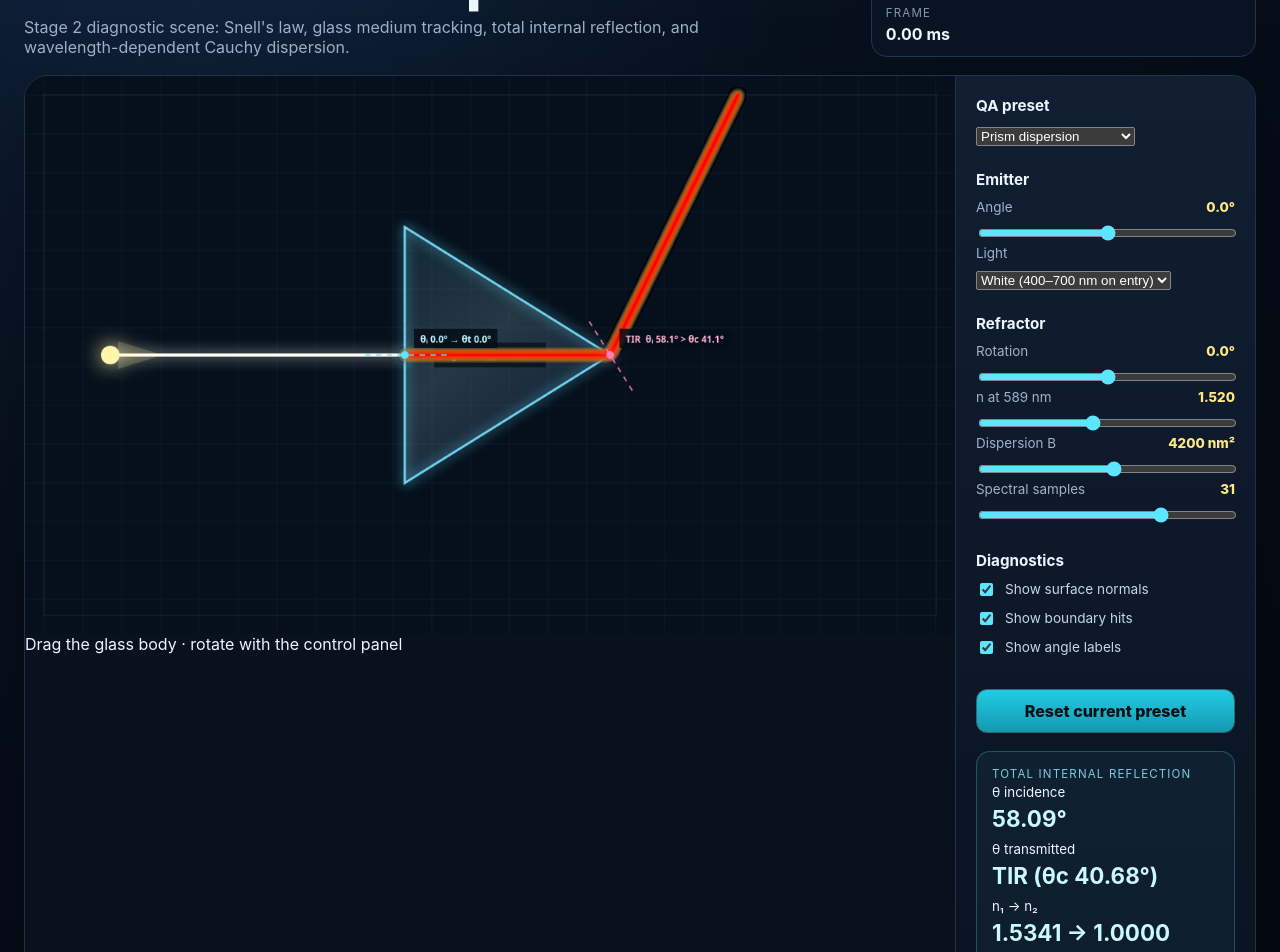
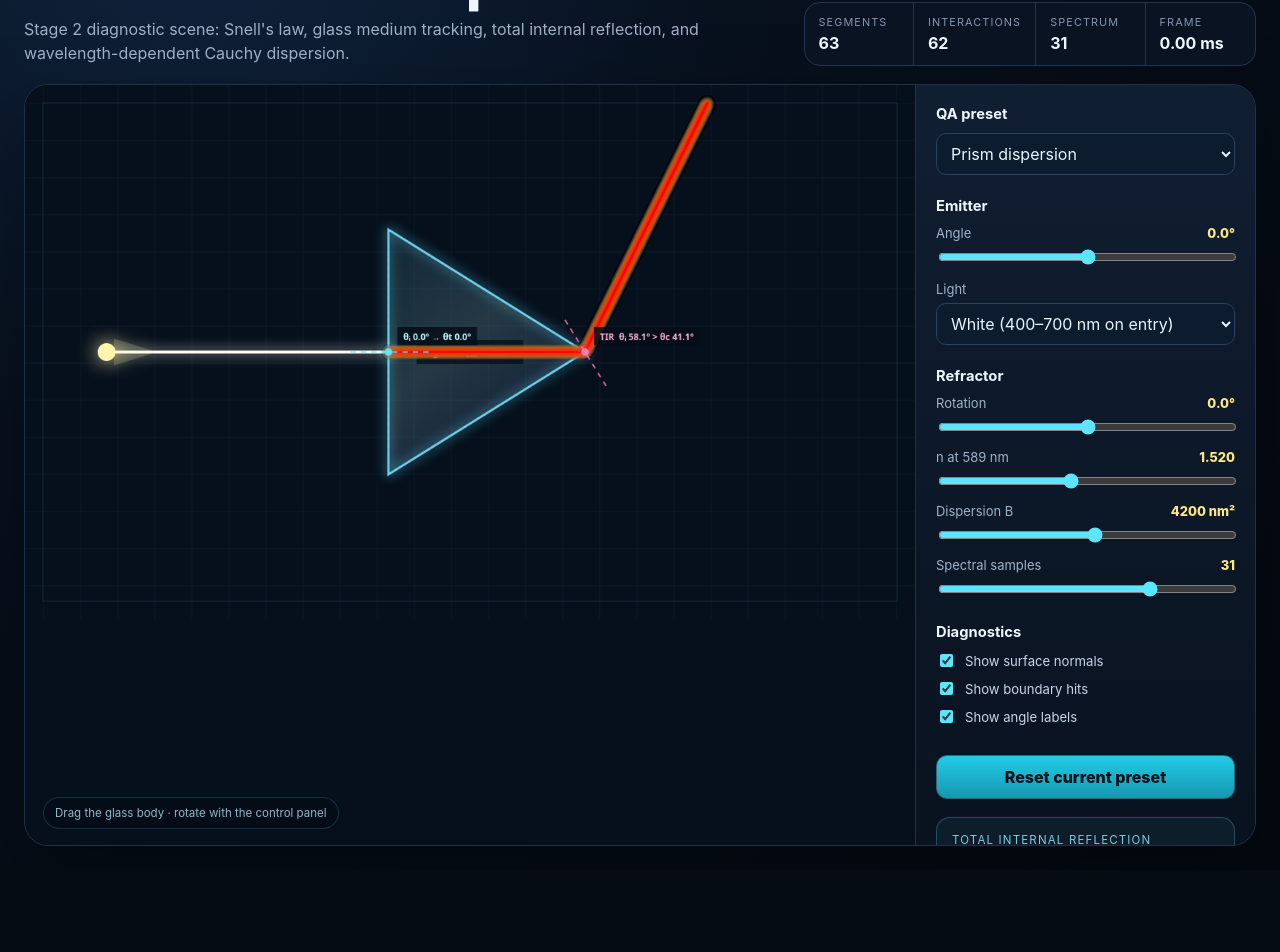
Before and after one commit to Sunny-Gumber/optical-screen-camera-link, a website built with Vite: page apps/prism-game-v3/index.html in a window 1280 px wide. Shown: the part 100-1052 px from the top of the page. After the commit the page ends 970 px from the top, so only its background shows below. Built offline with nearby package versions, Linux system fonts and the light colour scheme.

Commit message:
Stage 2: style prism diagnostics and QA controls

```diff
--- a/apps/prism-game-v3/src/styles.css
+++ b/apps/prism-game-v3/src/styles.css
@@ -8,45 +8,65 @@
 * { box-sizing: border-box; }
 html, body { margin: 0; min-height: 100%; }
 body { min-height: 100vh; background: radial-gradient(circle at 15% 0%, #10243e 0, #07101d 38%, #040910 100%); }
-button, input { font: inherit; }
+button, input, select { font: inherit; }
 
-.app-shell { width: min(1500px, 100%); margin: 0 auto; padding: 24px; }
+.app-shell { width: min(1580px, 100%); margin: 0 auto; padding: 24px; }
 .hero { display: flex; justify-content: space-between; align-items: end; gap: 24px; margin-bottom: 18px; }
 .eyebrow { margin: 0 0 6px; color: #63e5ff; font-weight: 800; letter-spacing: .17em; font-size: .75rem; }
 h1 { margin: 0; font-size: clamp(2.3rem, 5vw, 4.7rem); line-height: .93; letter-spacing: -.055em; }
-.lede { max-width: 760px; color: #9db0c5; margin: 12px 0 0; }
-.metrics { display: grid; grid-template-columns: repeat(3, 1fr); min-width: 330px; border: 1px solid #223550; border-radius: 16px; overflow: hidden; background: rgba(10, 21, 36, .84); }
+.lede { max-width: 820px; color: #9db0c5; margin: 12px 0 0; line-height: 1.55; }
+.metrics { display: grid; grid-template-columns: repeat(4, 1fr); min-width: 440px; border: 1px solid #223550; border-radius: 16px; overflow: hidden; background: rgba(10, 21, 36, .84); }
 .metrics div { padding: 12px 14px; border-right: 1px solid #223550; }
 .metrics div:last-child { border-right: 0; }
 .metrics span, .metrics strong { display: block; }
-.metrics span { color: #8298b2; font-size: .72rem; text-transform: uppercase; letter-spacing: .1em; }
+.metrics span { color: #8298b2; font-size: .68rem; text-transform: uppercase; letter-spacing: .1em; }
 .metrics strong { margin-top: 4px; font-size: 1rem; }
 
-.stage-card { display: grid; grid-template-columns: minmax(0, 1fr) 300px; overflow: hidden; border: 1px solid #20324b; border-radius: 24px; background: rgba(9, 18, 31, .9); box-shadow: 0 28px 80px rgba(0,0,0,.34); }
-canvas { width: 100%; height: auto; display: block; background: #06101c; }
-.controls { padding: 20px; border-left: 1px solid #20324b; background: linear-gradient(180deg, rgba(17,31,51,.98), rgba(9,18,31,.98)); }
-.controls h2 { margin: 0 0 10px; font-size: .95rem; }
-.controls h2:not(:first-child) { margin-top: 24px; }
-.controls label:not(.toggle) { display: flex; justify-content: space-between; color: #9fb3ca; font-size: .84rem; margin-bottom: 8px; }
+.stage-card { display: grid; grid-template-columns: minmax(0, 1fr) 340px; overflow: hidden; border: 1px solid #20324b; border-radius: 24px; background: rgba(9, 18, 31, .9); box-shadow: 0 28px 80px rgba(0,0,0,.34); }
+.canvas-wrap { position: relative; min-width: 0; overflow: hidden; background: #06101c; touch-action: none; }
+canvas { width: 100%; height: auto; display: block; background: #06101c; cursor: grab; }
+canvas:active { cursor: grabbing; }
+.drag-hint { position: absolute; left: 18px; bottom: 16px; pointer-events: none; padding: 8px 11px; border: 1px solid rgba(104,221,255,.18); border-radius: 999px; background: rgba(4,13,23,.76); color: #8fb7c9; font-size: .72rem; backdrop-filter: blur(10px); }
+
+.controls { padding: 20px; border-left: 1px solid #20324b; background: linear-gradient(180deg, rgba(17,31,51,.98), rgba(9,18,31,.98)); overflow-y: auto; max-height: 760px; }
+.controls h2 { margin: 0 0 10px; font-size: .92rem; }
+.controls h2:not(:first-child) { margin-top: 22px; }
+.controls label:not(.toggle):not(.stacked-label) { display: flex; justify-content: space-between; color: #9fb3ca; font-size: .81rem; margin: 10px 0 6px; }
+.stacked-label { display: block; color: #9fb3ca; font-size: .81rem; margin: 12px 0 6px; }
 output { color: #ffe783; font-weight: 800; }
 input[type="range"] { width: 100%; accent-color: #5de5ff; }
-.toggle { display: flex; gap: 9px; align-items: center; margin: 10px 0; color: #c6d7e9; font-size: .85rem; }
+select { width: 100%; min-height: 42px; border: 1px solid #2a425e; border-radius: 10px; padding: 0 10px; background: #0c1b2d; color: #e8f5ff; outline: none; }
+select:focus { border-color: #5de5ff; box-shadow: 0 0 0 3px rgba(93,229,255,.08); }
+.toggle { display: flex; gap: 9px; align-items: center; margin: 9px 0; color: #c6d7e9; font-size: .82rem; }
 .toggle input { accent-color: #5de5ff; }
-button { width: 100%; margin-top: 22px; min-height: 44px; border: 1px solid #2f6779; border-radius: 11px; background: linear-gradient(180deg, #22cce6, #1598b0); color: #041117; font-weight: 850; cursor: pointer; }
+button { width: 100%; margin-top: 20px; min-height: 44px; border: 1px solid #2f6779; border-radius: 11px; background: linear-gradient(180deg, #22cce6, #1598b0); color: #041117; font-weight: 850; cursor: pointer; }
+button:hover { filter: brightness(1.06); }
+
 .law-card { margin-top: 18px; padding: 15px; border: 1px solid rgba(92,231,255,.25); border-radius: 14px; background: rgba(92,231,255,.05); }
-.law-card span { display: block; color: #7dcce0; font-size: .72rem; text-transform: uppercase; letter-spacing: .1em; }
-.law-card strong { display: block; margin: 4px 0 6px; color: #c9f8ff; font-size: 1.4rem; }
-.law-card p { margin: 0; color: #8fa6be; font-size: .8rem; line-height: 1.5; }
+.law-card > span { display: block; color: #7dcce0; font-size: .72rem; text-transform: uppercase; letter-spacing: .1em; }
+.readout-grid { display: grid; grid-template-columns: 1fr 1fr; gap: 8px; margin-top: 10px; }
+.readout-grid div:last-child { grid-column: 1 / -1; }
+.readout-grid div { padding: 9px; border-radius: 10px; background: rgba(6,16,28,.78); border: 1px solid rgba(111,164,202,.13); }
+.readout-grid small, .readout-grid strong { display: block; }
+.readout-grid small { color: #7d93ad; font-size: .67rem; text-transform: uppercase; letter-spacing: .06em; }
+.readout-grid strong { margin-top: 3px; color: #d7faff; font-size: .9rem; }
+.law-card p { margin: 11px 0 0; color: #8fa6be; font-size: .76rem; line-height: 1.5; }
+.formula-card { display: grid; gap: 5px; margin-top: 12px; padding: 12px 14px; border-radius: 12px; background: rgba(255,231,131,.05); border: 1px solid rgba(255,231,131,.16); }
+.formula-card strong { color: #ffe783; font-size: .94rem; }
+.formula-card span { color: #b8a96b; font-size: .82rem; }
 
-@media (max-width: 980px) {
+@media (max-width: 1080px) {
   .hero { display: block; }
   .metrics { margin-top: 16px; min-width: 0; }
   .stage-card { grid-template-columns: 1fr; }
-  .controls { border-left: 0; border-top: 1px solid #20324b; }
+  .controls { border-left: 0; border-top: 1px solid #20324b; max-height: none; }
 }
 
-@media (max-width: 600px) {
+@media (max-width: 620px) {
   .app-shell { padding: 12px; }
-  .metrics { grid-template-columns: 1fr 1fr 1fr; }
+  .metrics { grid-template-columns: 1fr 1fr; }
+  .metrics div:nth-child(2) { border-right: 0; }
+  .metrics div:nth-child(-n+2) { border-bottom: 1px solid #223550; }
   .metrics div { padding: 10px; }
+  .drag-hint { font-size: .64rem; left: 10px; bottom: 10px; }
 }
```
